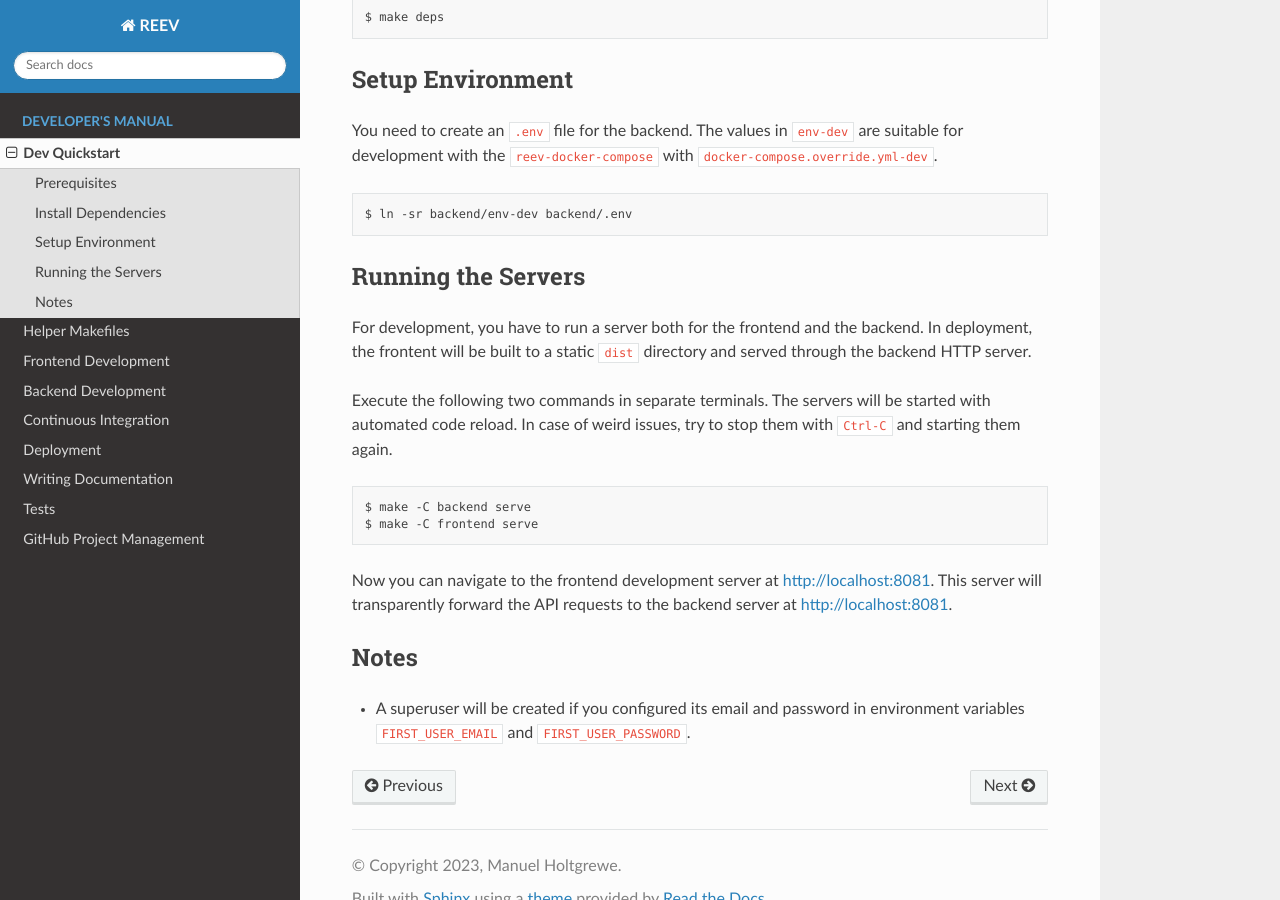
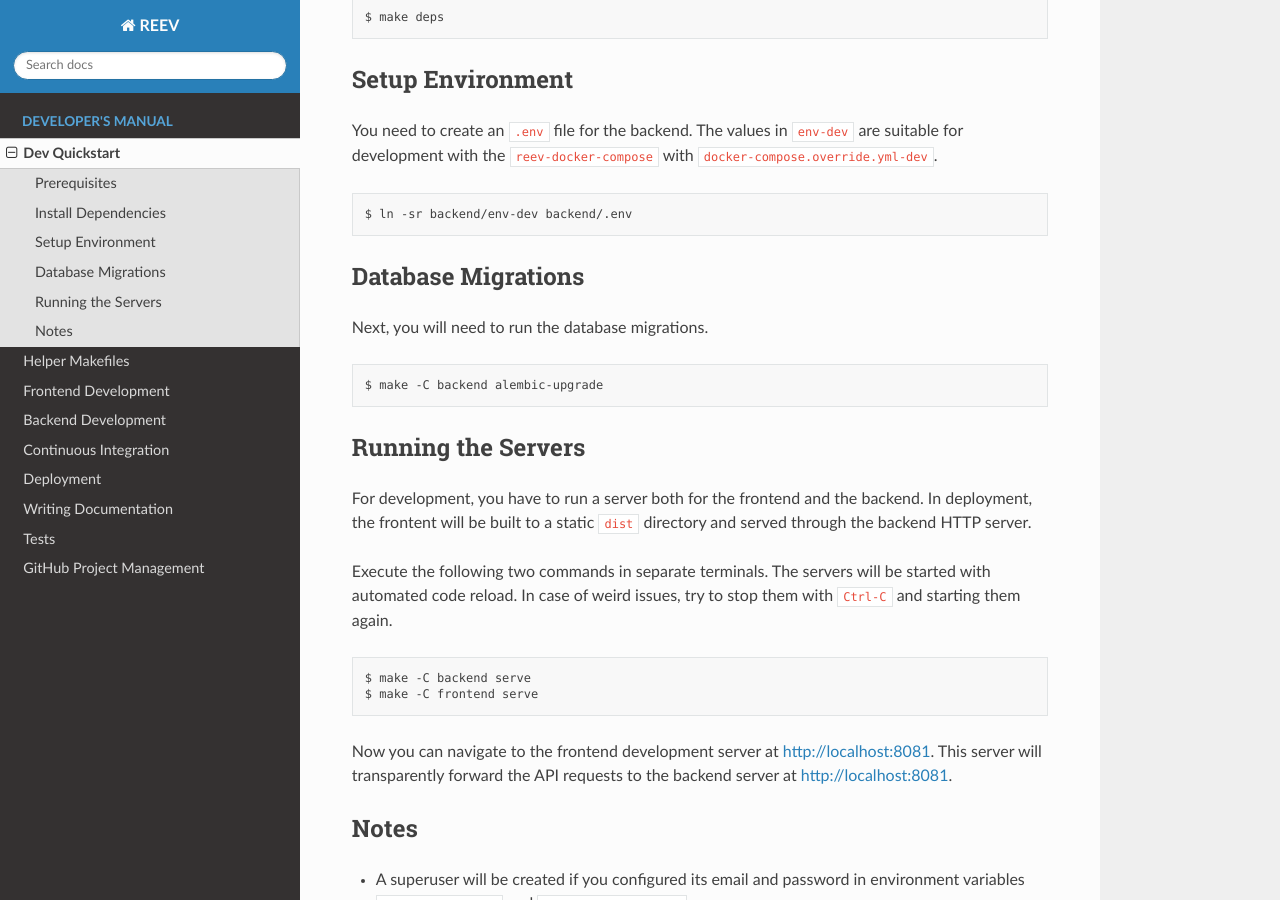
Before and after one commit to bihealth/reev, a Sphinx documentation site: the page built from docs/dev_quickstart.rst, in a window 1280 px wide and 900 px high, scrolled down 1203 px. Built offline with Sphinx 7.4.7 and the Read the Docs theme 2.0.0, drawn with Linux system fonts in a browser that asks for light colours.

Commit message:
docs: adding alembic-upgrade notes to quickstart

```diff
--- a/docs/dev_quickstart.rst
+++ b/docs/dev_quickstart.rst
@@ -76,6 +76,16 @@ The values in ``env-dev`` are suitable for development with the ``reev-docker-co
     $ ln -sr backend/env-dev backend/.env
 
 -------------------
+Database Migrations
+-------------------
+
+Next, you will need to run the database migrations.
+
+.. code-block:: bash
+
+    $ make -C backend alembic-upgrade
+
+-------------------
 Running the Servers
 -------------------
 
```
